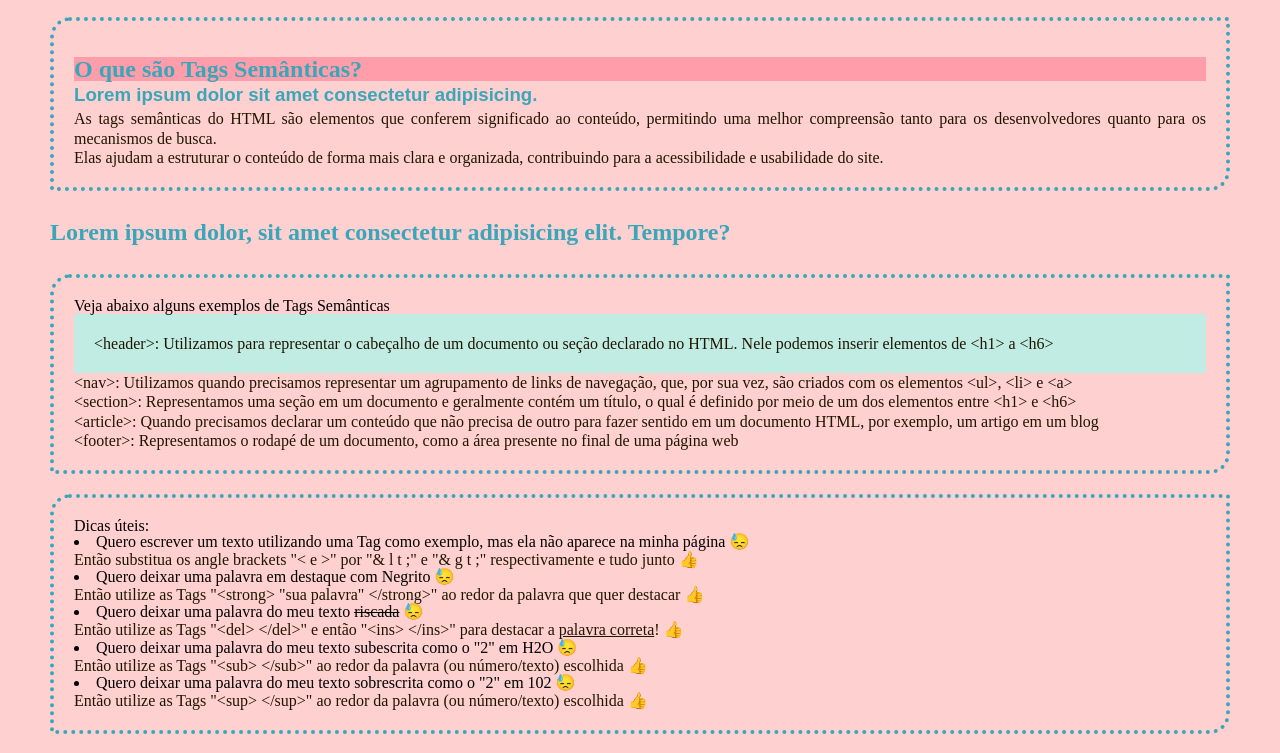
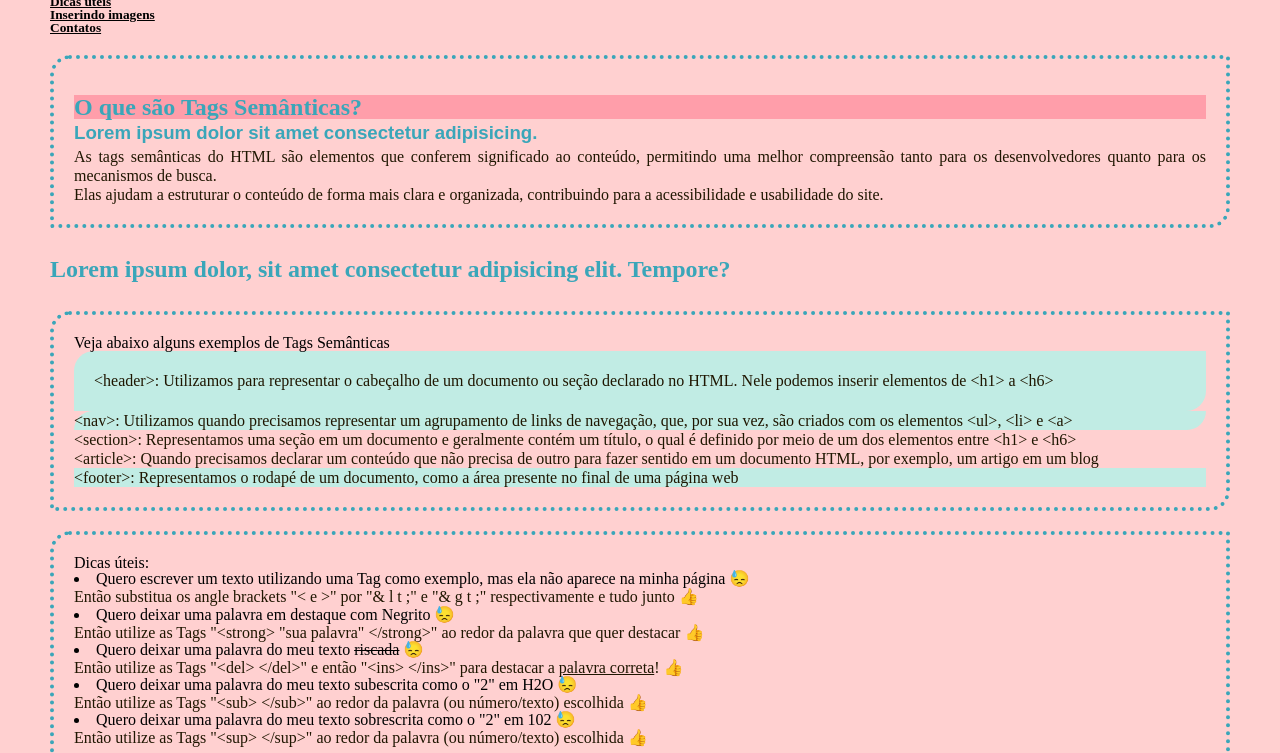
Before and after one commit to MichelyPrado/Projeto1, a plain HTML site: page index.html in a window 1280 px wide. Shown: the part 68-821 px from the top of the page. Drawn offline with Linux system fonts and the light colour scheme.

Commit message:
Aplicando pseudoclasses css

```diff
--- a/index.html
+++ b/index.html
@@ -10,13 +10,13 @@
 
     <header><a id="topo-pagina"></a>
         <h1 class="titulo-de-pagina">Explorando as Tags Semânticas do HTML</h1>
-        <nav class="menu-principal">
+        <nav class="titulo-de-pagina">
             <ul>
                 <div class="links">
-                    <a href="#tag-semantica">Exemplos de tags semânticas</a>
-                    <a href="#dicas">Dicas úteis</a>
-                    <a href="#colocando-img">Inserindo imagens</a>
-                    <a href="#contatos">Contatos</a>
+                    <li><a href="#tag-semantica">Exemplos de tags semânticas</a></li>
+                    <li><a href="#dicas">Dicas úteis</a></li>
+                    <li><a href="#colocando-img">Inserindo imagens</a></li>
+                    <li><a href="#contatos">Contatos</a></li>
 
                 </div>
             </ul>
@@ -41,10 +41,10 @@
         <article>
             <h2>Veja abaixo alguns exemplos de Tags Semânticas</h2>
             <p class="paragrafo-de-artigo"> <strong>&lt;header&gt;</strong>: Utilizamos para representar o cabeçalho de um documento ou seção declarado no HTML. Nele podemos inserir elementos de &lt;h1&gt; a &lt;h6&gt;</p>
-            <p> <strong>&ltnav&gt;</strong>: Utilizamos quando precisamos representar um agrupamento de links de navegação, que, por sua vez, são criados com os elementos &lt;ul&gt;, &lt;li&gt; e &lt;a&gt;</p>
+            <p class="paragrafo-de-artigo"> <strong>&ltnav&gt;</strong>: Utilizamos quando precisamos representar um agrupamento de links de navegação, que, por sua vez, são criados com os elementos &lt;ul&gt;, &lt;li&gt; e &lt;a&gt;</p>
             <p> <strong>&ltsection&gt;</strong>: Representamos uma seção em um documento e geralmente contém um título, o qual é definido por meio de um dos elementos entre &lt;h1&gt; e &lt;h6&gt;</p>
             <p> <strong>&ltarticle&gt;</strong>: Quando precisamos declarar um conteúdo que não precisa de outro para fazer sentido em um documento HTML, por exemplo, um artigo em um blog</p>
-            <p> <strong>&ltfooter&gt;</strong>: Representamos o rodapé de um documento, como a área presente no final de uma página web</p>
+            <p class="paragrafo-de-artigo"> <strong>&ltfooter&gt;</strong>: Representamos o rodapé de um documento, como a área presente no final de uma página web</p>
         </article>
     </section>
 
--- a/style.css
+++ b/style.css
@@ -24,6 +24,13 @@ body {
     font-weight: bold;
     font-size: 22pt;
 }
+
+.titulo-de-pagina li {
+    color: rgb(0, 0, 0);
+    font-size: 10pt;
+    text-decoration: underline;
+}
+
 
 .titulo-de-artigo {
     color: var(--cor-quaternaria);
@@ -55,7 +62,7 @@ p {
 .paragrafo-de-artigo {
     background-color: var(--cor-terciaria);
     padding: 20px;
-    border: 20px 0 20px 0;
+    border-radius: 20px 0 20px 0;
 }
 
 p + .paragrafo-de-artigo {
@@ -69,6 +76,14 @@ article {
     border-radius: 20px 0 20px 0;
     /*inserindo margens ao redor do texto com bordas arredondadas*/
 
+}
+
+article p:last-child {
+    border-radius: 20px 0 20px 0;
+}
+
+article p:last-of-type {
+    border-radius: 0%;
 }
 
 .link-topo {
```
